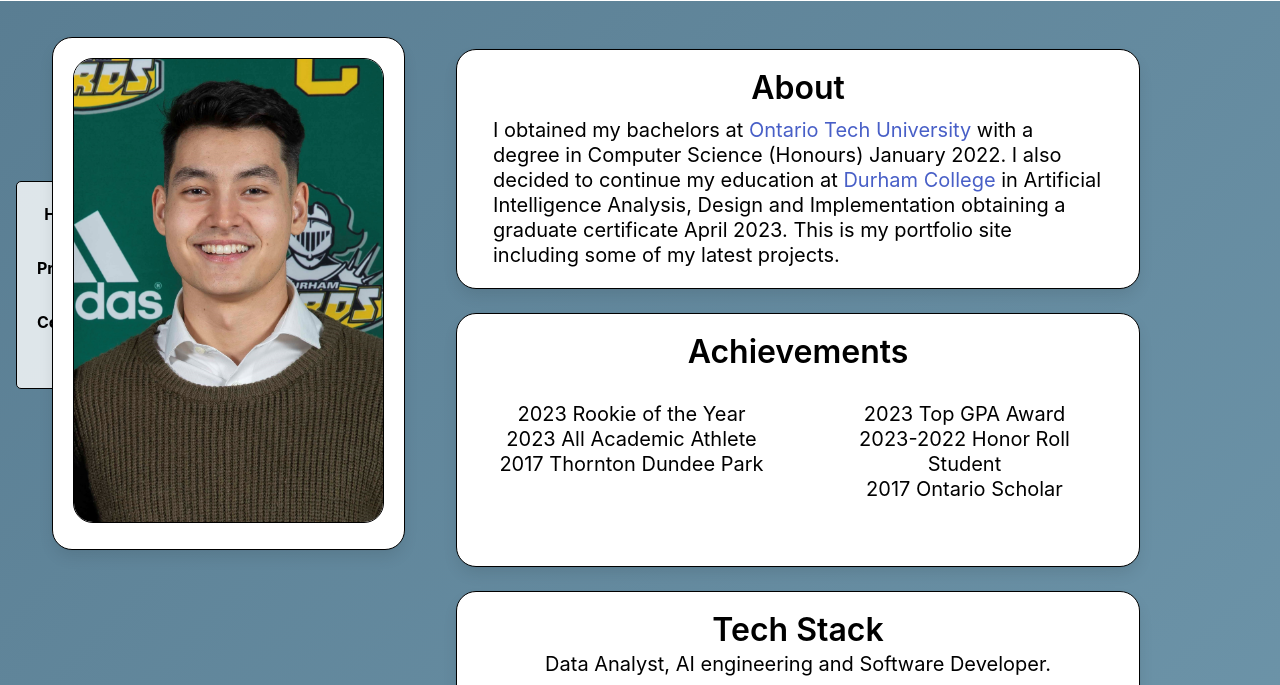
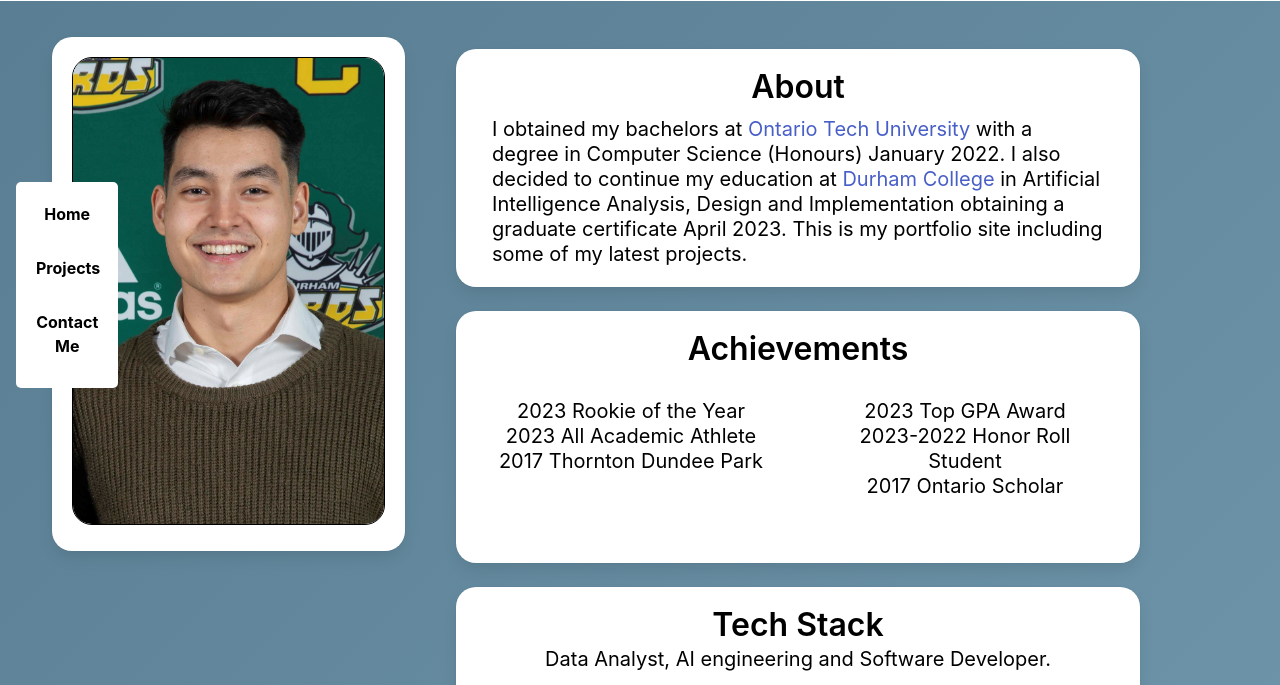
Before and after one commit to nandor-gallo/nandor-gallo.com, a website: page index.html in a window 1280 px wide. Shown: the part 115-800 px from the top of the page. Drawn offline with nearby package versions, Linux system fonts and the light colour scheme.

Commit message:
hover over actionbar

```diff
--- a/styles/main.css
+++ b/styles/main.css
@@ -60,7 +60,6 @@
 
 .box{
   justify-content: center;
-  border: 0.1rem solid black;
   border-radius: 20px;
   height: fit-content;
   width: 90%;
@@ -124,13 +123,13 @@
   top: 50%;
   left: 0;
   transform: translateY(-50%);
-  background-color: rgba(255, 255, 255, 0.8);
+  background-color: rgba(255, 255, 255);
   padding: 10px;
-  border: 0.1rem solid black;
   border-radius: 5px;
   margin-left: 1rem;
   text-align: center;
   width: 8%;
+  z-index: 100;
 }
 
 
```
